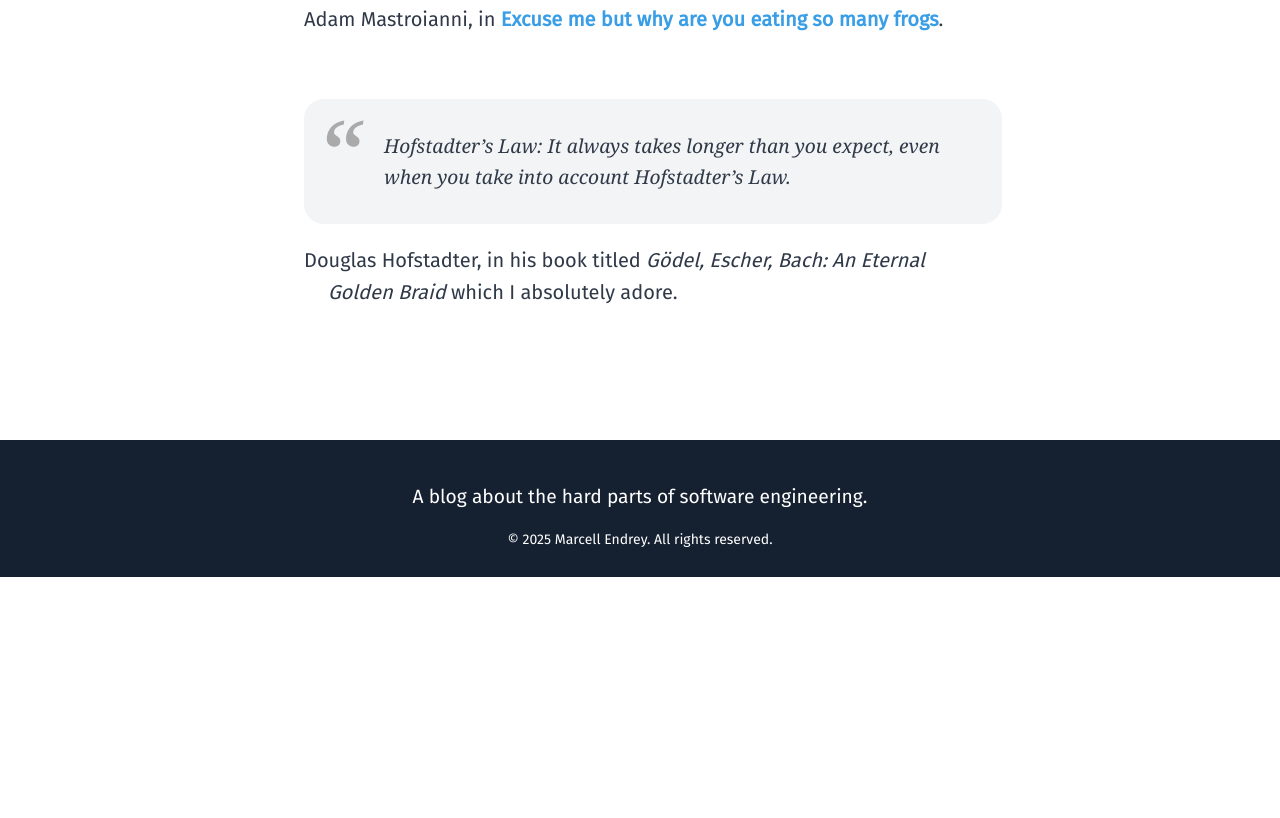
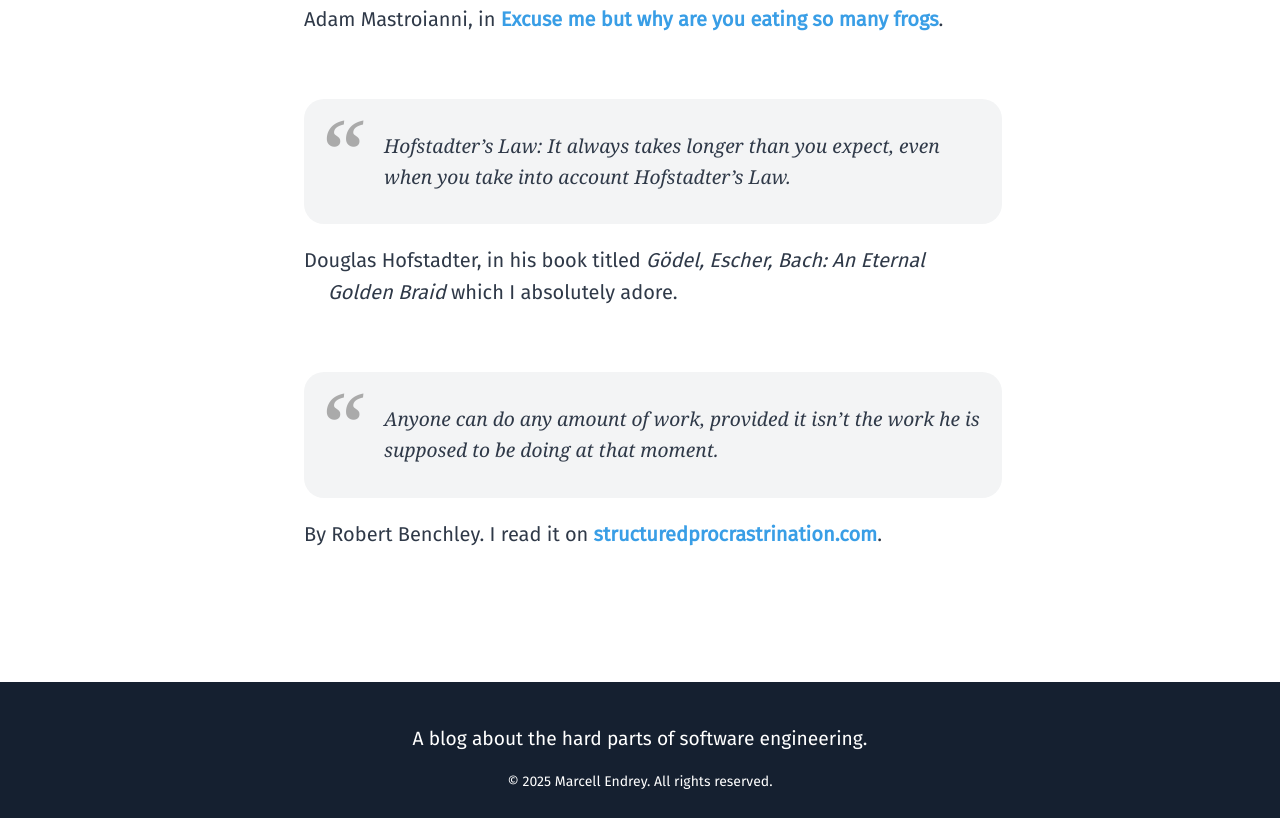
Before and after one commit to endreymarcell/namingthings, an Astro site: page /quotes in a window 1280 px wide. Shown: the part 2276-3094 px from the top of the page. Before the commit the page ends 2853 px from the top, so only its background shows below. Built offline with nearby package versions, Linux system fonts and the light colour scheme; Astro itself is replaced by a stand-in of ours; a web font is replaced by a local one.

Commit message:
quote: structured procrastrination

```diff
--- a/src/pages/quotes.md
+++ b/src/pages/quotes.md
@@ -53,6 +53,10 @@ Adam Mastroianni, in [Excuse me but why are you eating so many frogs](https://ex
 
 Douglas Hofstadter, in his book titled _Gödel, Escher, Bach: An Eternal Golden Braid_ which I absolutely adore.
 
+> Anyone can do any amount of work, provided it isn't the work he is supposed to be doing at that moment.
+
+By Robert Benchley. I read it on [structuredprocrastrination.com](https://www.structuredprocrastination.com).
+
 </div>
 
 <style>
```
